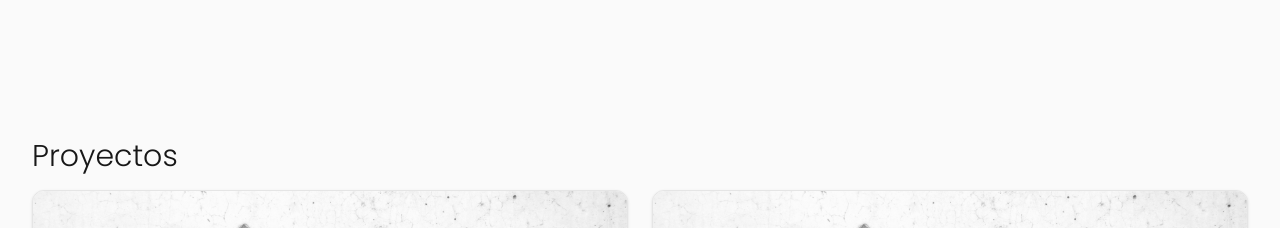
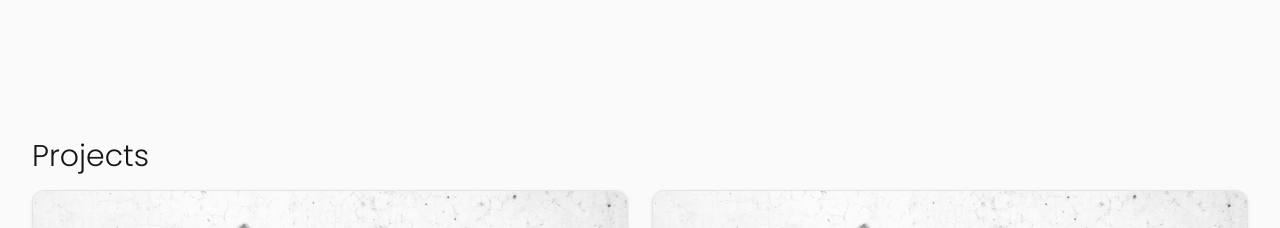
Before and after one commit to j0sep0z0/portfolio, a Next.js app: page / in a window 1280 px wide. Shown: the part 2120-2348 px from the top of the page. Built offline with nearby package versions, Linux system fonts and the light colour scheme.

Commit message:
Update section title in Projects component from Spanish to English

```diff
--- a/src/components/modules/Projects.tsx
+++ b/src/components/modules/Projects.tsx
@@ -31,7 +31,7 @@ export function Projects() {
   return (
     <section id="projects" className="py-10">
       <div className="container mx-auto px-4">
-        <h2 className="section-title">Proyectos</h2>
+        <h2 className="section-title">Projects</h2>
         <div className="grid grid-cols-1 md:grid-cols-2 gap-6">
           {projects.map((project, index) => (
             <motion.div
```
